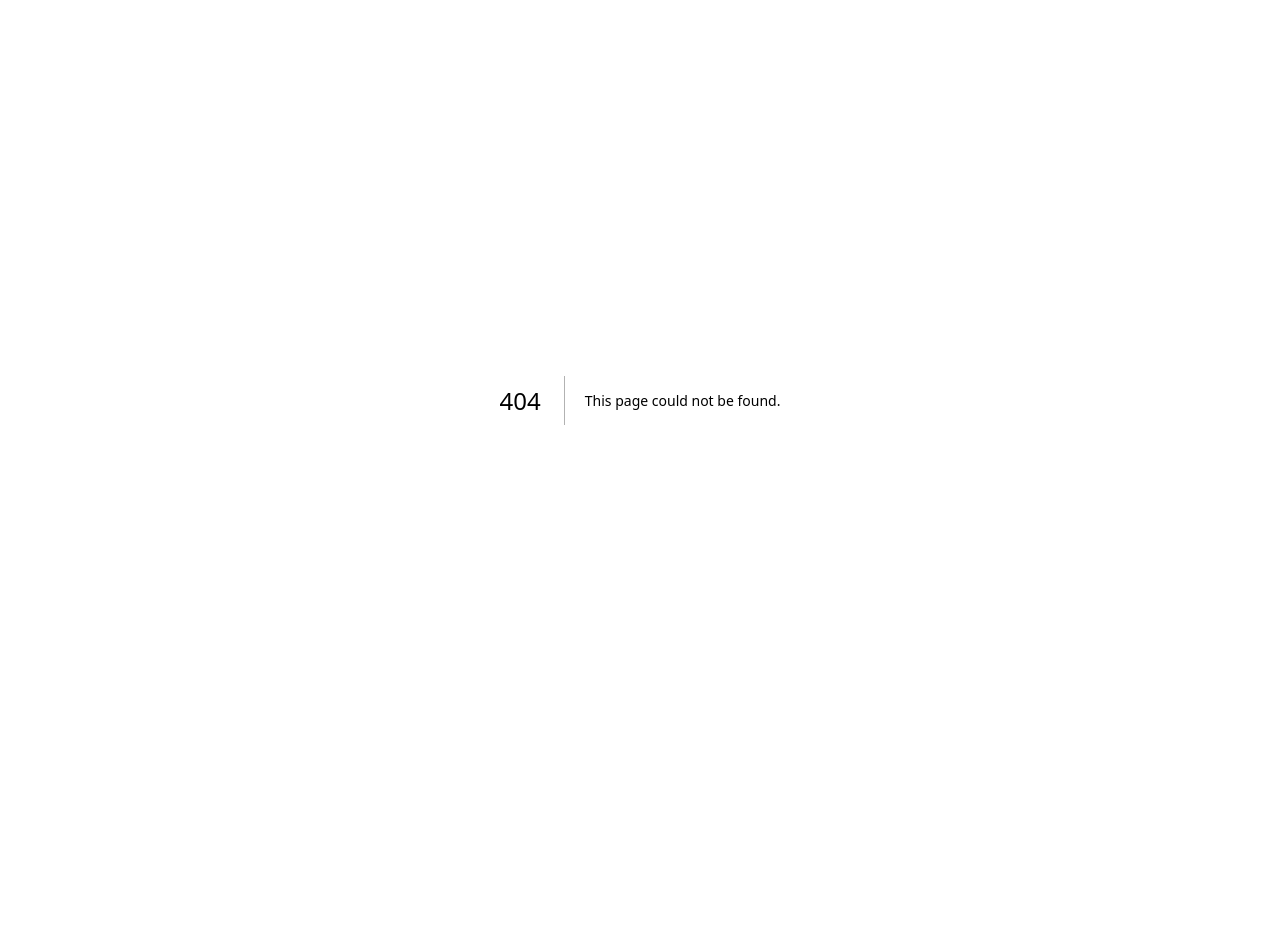
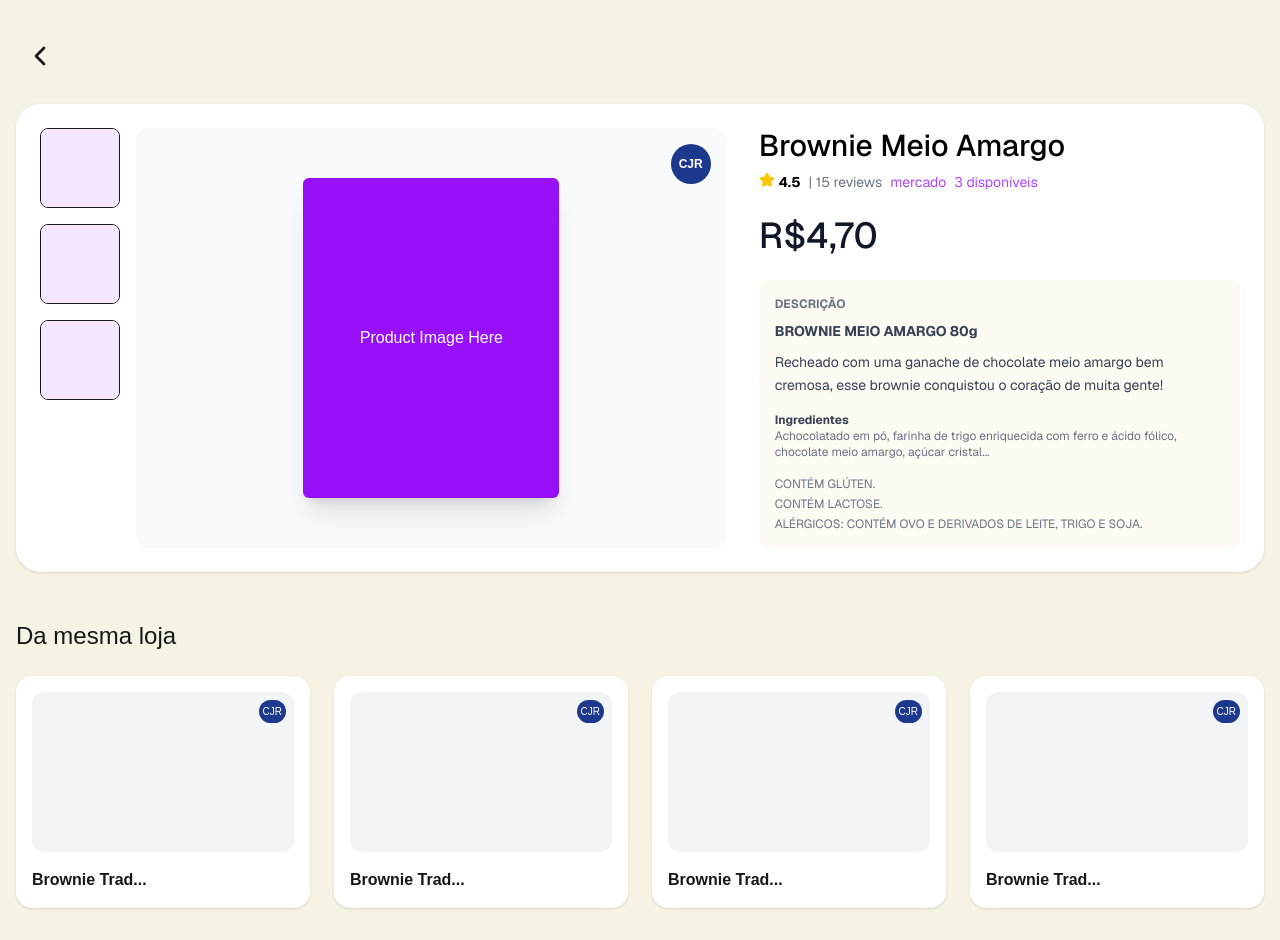
Before and after one commit to ianp3r/Frontend-Grupo4-Trainee-CJR-2025.2, a Next.js app: page /produto in a window 1280 px wide. Before the commit this address had no page. Before the commit the page ends 800 px from the top, so only its background shows below. Built offline with nearby package versions, Linux system fonts and the light colour scheme.

Commit message:
feat/prototipo da pagina

```diff
--- /dev/null
+++ b/src/app/produto/page.tsx
@@ -0,0 +1,117 @@
+import React from 'react';
+import { ShoppingBag, Store, ChevronLeft, Star } from 'lucide-react'; // You might need to install: npm install lucide-react
+
+const product = {
+  id: 1,
+  name: "Brownie Meio Amargo",
+  price: 4.70,
+  description: "Recheado com uma ganache de chocolate meio amargo bem cremosa, esse brownie conquistou o coração de muita gente!",
+  ingredients: "Achocolatado em pó, farinha de trigo enriquecida com ferro e ácido fólico, chocolate meio amargo, açúcar cristal...",
+  rating: 4.5,
+  reviews: 15,
+  stock: 3,
+  store: "mercado",
+  image: "/path-to-your-purple-brownie.png", // Replace with actual image path
+};
+
+export default function ProductPage() {
+  return (
+    <div className="min-h-screen bg-[#F6F3E4] "> {/* Cream background color from image */}
+
+
+      <main className="container mx-auto px-4 py-8">
+
+        {/* Back Button */}
+        <button className="mb-6 hover:bg-gray-200 p-2 rounded-full transition">
+          <ChevronLeft className="w-8 h-8" />
+        </button>
+
+        {/* --- 2. MAIN PRODUCT GRID --- */}
+        <div className="grid grid-cols-1 lg:grid-cols-12 gap-8 bg-white p-6 rounded-3xl shadow-sm">
+
+          {/* LEFT COLUMN: IMAGES (Occupies 7/12 of width on large screens) */}
+          <div className="lg:col-span-7 flex gap-4">
+            {/* Thumbnails Strip */}
+            <div className="flex flex-col gap-4">
+              {[1, 2, 3].map((item) => (
+                <div key={item} className="w-20 h-20 border rounded-lg overflow-hidden cursor-pointer hover:border-purple-500">
+                  {/* Placeholder for thumbnail */}
+                  <div className="w-full h-full bg-purple-100" />
+                </div>
+              ))}
+            </div>
+
+            {/* Main Image */}
+            <div className="flex-1 relative bg-gray-50 rounded-xl flex items-center justify-center">
+              {/* The 'CJR' badge */}
+              <div className="absolute top-4 right-4 bg-blue-900 text-white rounded-full w-10 h-10 flex items-center justify-center text-xs font-bold">
+                CJR
+              </div>
+              {/* Replace div below with <Image /> from next/image */}
+              <div className="w-64 h-80 bg-purple-600 rounded-md shadow-xl flex items-center justify-center text-white">
+                Product Image Here
+              </div>
+            </div>
+          </div>
+
+          {/* RIGHT COLUMN: INFO (Occupies 5/12 of width) */}
+          <div className="lg:col-span-5 space-y-6 font-sans">
+
+            <div>
+              <h1 className="text-3xl font-medium text-black mb-2">{product.name}</h1>
+
+              {/* Rating Row */}
+              <div className="flex items-center gap-2 text-sm text-gray-500">
+                <div className="flex text-yellow-400">
+                  <Star className="w-4 h-4 fill-current" />
+                  <span className="text-black font-bold ml-1">{product.rating}</span>
+                </div>
+                <span>| {product.reviews} reviews</span>
+                <span className="text-purple-500">{product.store}</span>
+                <span className="text-purple-500">{product.stock} disponíveis</span>
+              </div>
+            </div>
+
+            <div className="text-4xl font-medium text-gray-900">
+              R${product.price.toFixed(2).replace('.', ',')}
+            </div>
+
+            {/* Description Box */}
+            <div className="bg-[#FDFBF4] p-4 rounded-lg text-sm text-gray-700 leading-relaxed">
+              <h3 className="font-bold uppercase text-gray-500 text-xs mb-2">Descrição</h3>
+              <p className="font-bold mb-2">BROWNIE MEIO AMARGO 80g</p>
+              <p className="mb-4">{product.description}</p>
+
+              <p className="font-bold text-xs mt-2">Ingredientes</p>
+              <p className="text-xs text-gray-500">{product.ingredients}</p>
+
+              <div className="mt-4 text-xs text-gray-500 space-y-1">
+                <p>CONTÉM GLÚTEN.</p>
+                <p>CONTÉM LACTOSE.</p>
+                <p>ALÉRGICOS: CONTÉM OVO E DERIVADOS DE LEITE, TRIGO E SOJA.</p>
+              </div>
+            </div>
+
+          </div>
+        </div>
+
+        {/* --- 3. RELATED PRODUCTS (Da mesma loja) --- */}
+        <div className="mt-12">
+          <h2 className="text-2xl font-medium mb-6">Da mesma loja</h2>
+          <div className="grid grid-cols-1 sm:grid-cols-2 md:grid-cols-4 gap-6">
+            {/* Simple Card Component */}
+            {[1, 2, 3, 4].map((item) => (
+              <div key={item} className="bg-white rounded-2xl p-4 shadow-sm hover:shadow-md transition">
+                <div className="h-40 bg-gray-100 rounded-xl mb-4 relative">
+                  <div className="absolute top-2 right-2 bg-blue-900 text-white text-[10px] p-1 rounded-full">CJR</div>
+                </div>
+                <p className="font-bold">Brownie Trad...</p>
+              </div>
+            ))}
+          </div>
+        </div>
+
+      </main>
+    </div>
+  );
+}
```
